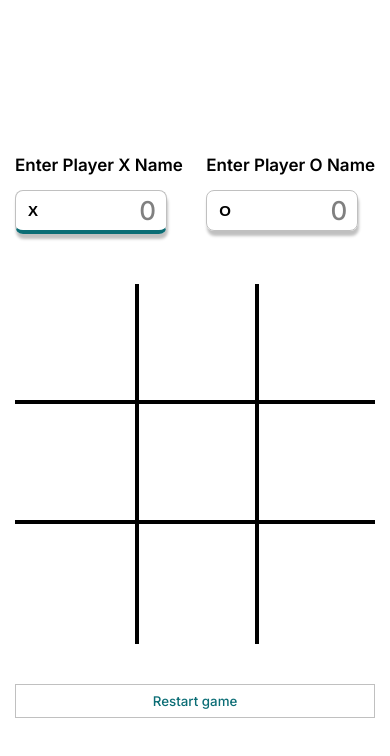
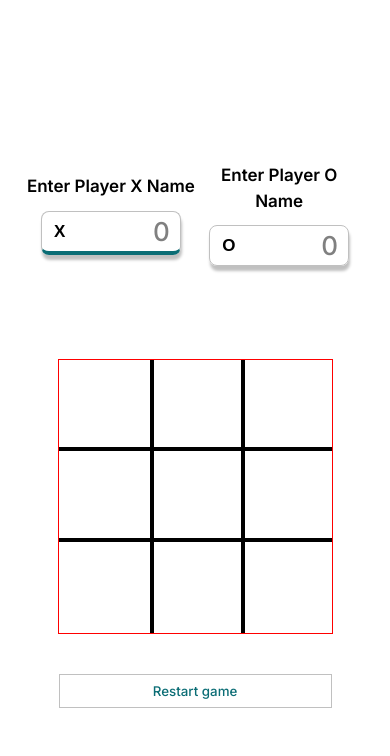
Before and after one commit to Joshuacodeat10/tic-tac-toe, a React (Vite) app: page / in a window 390 px wide. Shown: the top 756 px of the page. Built offline with nearby package versions, Linux system fonts and the light colour scheme.

Commit message:
Made tic tac toe grid , and everthign around it mobily resposive

```diff
--- a/src/App.jsx
+++ b/src/App.jsx
@@ -329,7 +329,7 @@ function App() {
     )
   }
   return (
-    <>
+    <div className="container">
 
     <div className="scorecounter">
       <div className='nameHandler'>
@@ -364,6 +364,7 @@ function App() {
 
     <h1>{wintext}</h1>
       {/*Grid where the tic tac toe is displayed*/}
+      <div className='grid-container'>
       <div className="grid">
         <div onClick={()=>{UpdateState(0);}} className="item corners"><p>{playerr[0]}</p></div>
         <div onClick={()=>{UpdateState(1);}} className="item"><p>{playerr[1]}</p></div>
@@ -375,9 +376,10 @@ function App() {
         <div onClick={()=>{UpdateState(7);}} className="item bottom" ><p>{playerr[7]}</p></div>
         <div onClick={()=>{UpdateState(8);}} className="item bottom"><p>{playerr[8]}</p></div>
        </div>
+       </div>
        <button className="restart" onClick={restartGame}>Restart game</button>
        <p></p>
-    </ >
+    </ div>
   )
 }
 
--- a/src/index.css
+++ b/src/index.css
@@ -17,11 +17,31 @@ body {
   overflow: auto;
   height: 100vh;
 }
+.container{
+  display: flex;
+  justify-content: center;
+  align-items: center;
+  flex-direction: column;
+}
+.grid-container{
+  margin-top: 50px;
+  margin-left: 30px;
+  margin-right: 30px;
+  border:1px solid red;
+ width:360px;
+ height:360px;
+ display: flex;
+  justify-content: center;
+  align-items: center;
+  flex-direction: column;
+}
 .grid{
-  margin-top: 50px;
+
   display:grid;
-  grid-template-columns: repeat(3, 120px);
-  grid-template-rows: repeat(3, 120px);
+  width:100%;
+  height:100%;
+  grid-template-columns: repeat(3, 1FR);
+  grid-template-rows: repeat(3, 1fr);
 
 }
 .item{
@@ -46,9 +66,9 @@ body {
 }
 .scorecounter{
   display:flex;
-  width:360px;
+  width:400px;
 
-  justify-content: space-between;
+ justify-content: center;
 
 }
 .scorecounter .scores{
@@ -60,7 +80,7 @@ body {
   border-radius:8px;
   padding:0px 10px 0px 10px;
   height:unset;
-  width:130px;
+  width:70%;
 
 }
 .underline{
@@ -84,7 +104,7 @@ body {
 
 }
 .restart{
-  min-width:100%;
+  min-width:390px;
   border:1px solid silver;
   background-color:white;
   color:#0b6d75;
@@ -97,7 +117,7 @@ body {
 .bold{
   width:90%;
   border:none;
-  font-size:15px;
+  font-size:17px;
   color:black;
   font-weight:600;
 }
@@ -105,10 +125,27 @@ body {
   outline:none;
 }
 .nameHandler{
-
+ display: flex;
+ justify-content: center;
+ align-items: center;
+ flex-direction: column;
 }
 .nameHandler h1{
   font-size:17px;
   text-align: center;
   font-weight:600;
 }
+@media(max-width:480px){
+  .grid-container{
+    width:70vw;
+    height:70vw;
+  }.restart{
+    min-width:70vw;
+  }
+  .item{
+    font-size:calc(10vw);
+  }
+  .scorecounter{
+    width:90%;
+  }
+}
```
